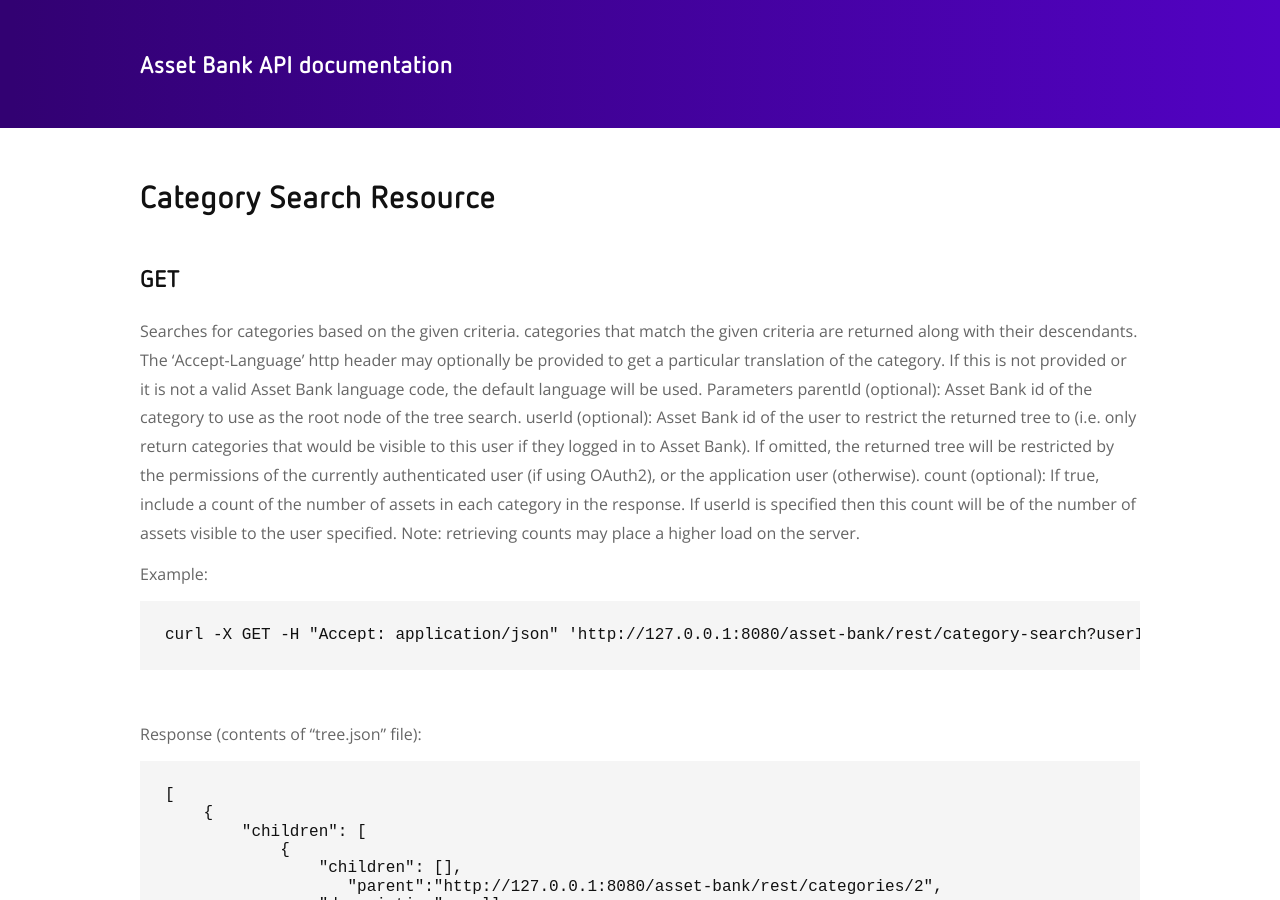
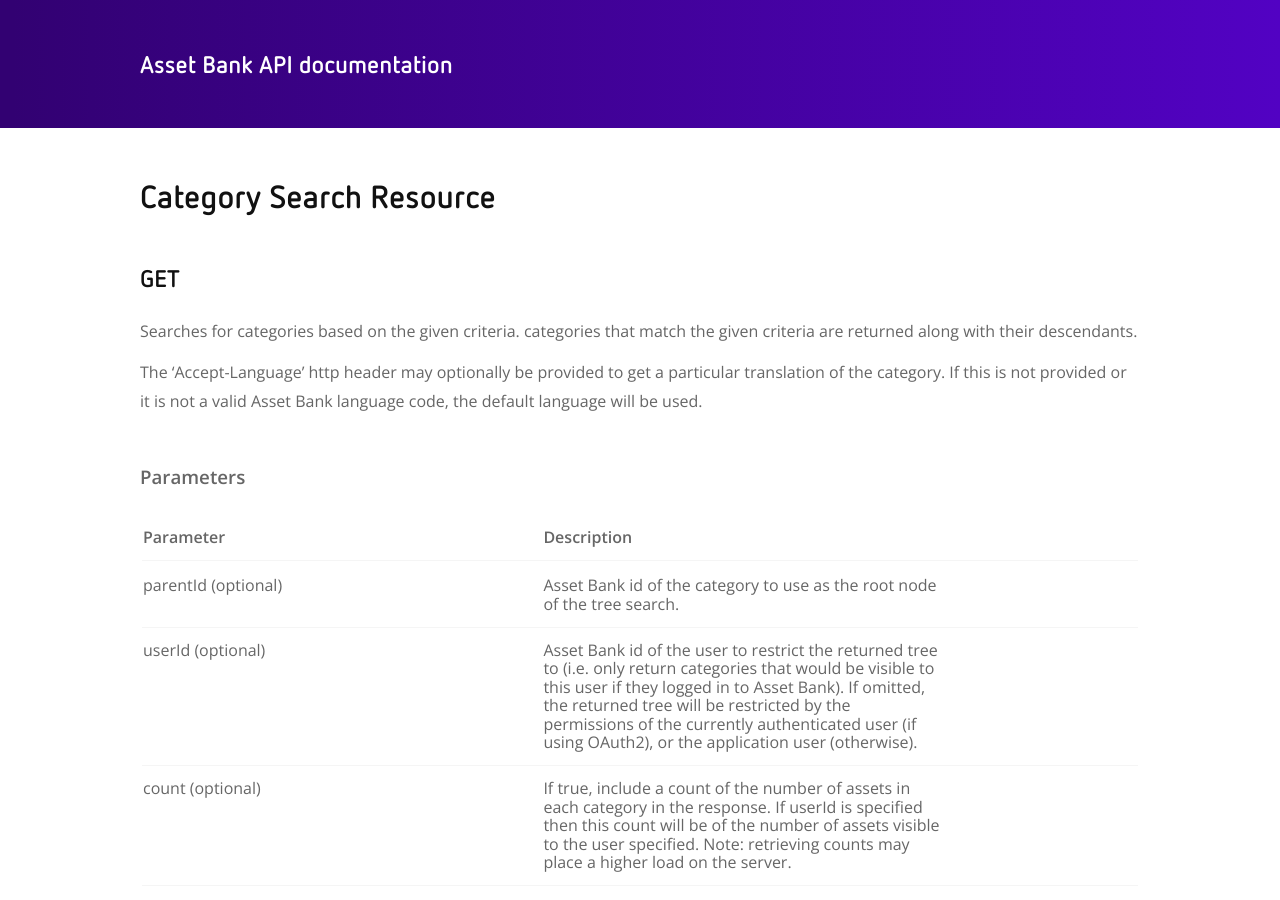
Before and after one commit to brightinteractive/api-docs, a Jekyll site: the page built from doc/category-search.md, in a window 1280 px wide and 900 px high. Built offline with Jekyll 4.4.1, drawn with Linux system fonts in a browser that asks for light colours; our own code applies the rules of GitHub Pages for plain Markdown files.

Commit message:
Update category-search.md

````diff
--- a/doc/category-search.md
+++ b/doc/category-search.md
@@ -2,11 +2,34 @@
 ## GET
 Searches for categories based on the given criteria.
 categories that match the given criteria are returned along with their descendants.
+
 The ‘Accept-Language’ http header may optionally be provided to get a particular translation of the category. If this is not provided or it is not a valid Asset Bank language code, the default language will be used.
-Parameters
-parentId (optional): Asset Bank id of the category to use as the root node of the tree search.
-userId (optional): Asset Bank id of the user to restrict the returned tree to (i.e. only return categories that would be visible to this user if they logged in to Asset Bank). If omitted, the returned tree will be restricted by the permissions of the currently authenticated user (if using OAuth2), or the application user (otherwise).
-count (optional): If true, include a count of the number of assets in each category in the response. If userId is specified then this count will be of the number of assets visible to the user specified. Note: retrieving counts may place a higher load on the server.
+
+### Parameters
+
+
+<table class="standard-table">
+  <thead>
+    <tr>
+      <th>Parameter</th>
+      <th>Description</th>
+    </tr>
+  </thead>
+  <tbody>
+    <tr>
+      <td>parentId (optional)</td>
+      <td>Asset Bank id of the category to use as the root node of the tree search.</td>
+    </tr>
+    <tr>
+      <td>userId (optional)</td>
+      <td>Asset Bank id of the user to restrict the returned tree to (i.e. only return categories that would be visible to this user if they logged in to Asset Bank). If omitted, the returned tree will be restricted by the permissions of the currently authenticated user (if using OAuth2), or the application user (otherwise).</td>
+    </tr>
+    <tr>
+      <td>count (optional)</td>
+      <td>If true, include a count of the number of assets in each category in the response. If userId is specified then this count will be of the number of assets visible to the user specified. Note: retrieving counts may place a higher load on the server.</td>
+    </tr>
+  </tbody>
+</table>
 
 Example:
 ```
````
